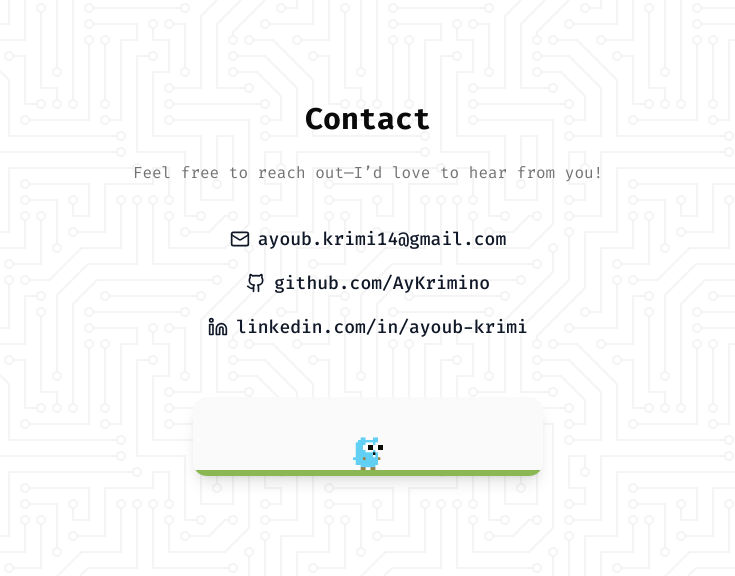
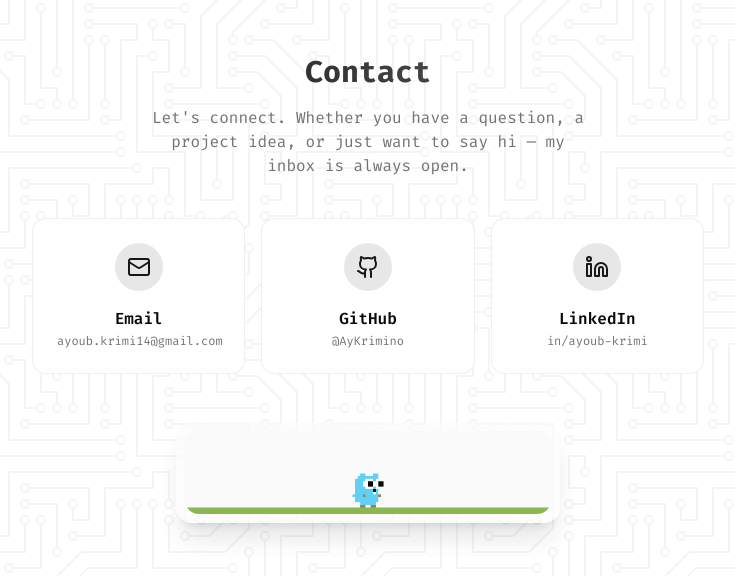
Before and after one commit to AyKrimino/portfolio, a Next.js app: page / in a window 1280 px wide. Shown: the part 5515-6091 px from the top of the page, without its empty margins (272-1007 px from the left). Built offline with nearby package versions, Linux system fonts and the light colour scheme.

Commit message:
refactor(contact): redesign Contact section layout and improve link cards

```diff
--- a/src/components/ContactSection.tsx
+++ b/src/components/ContactSection.tsx
@@ -1,23 +1,29 @@
-import { Github, Linkedin, Mail } from "lucide-react";
+import { Github, Linkedin, Mail, ArrowUpRight } from "lucide-react";
 
 const LINK_ITEMS = [
   {
     id: "gmail",
     url: "mailto:ayoub.krimi14@gmail.com",
-    label: "ayoub.krimi14@gmail.com",
+    label: "Email",
+    detail: "ayoub.krimi14@gmail.com",
     IconComponent: Mail,
+    external: false,
   },
   {
     id: "github",
     url: "https://github.com/AyKrimino",
-    label: "github.com/AyKrimino",
+    label: "GitHub",
+    detail: "@AyKrimino",
     IconComponent: Github,
+    external: true,
   },
   {
     id: "linkedin",
     url: "https://linkedin.com/in/ayoub-krimi",
-    label: "linkedin.com/in/ayoub-krimi",
+    label: "LinkedIn",
+    detail: "in/ayoub-krimi",
     IconComponent: Linkedin,
+    external: true,
   },
 ];
 
@@ -25,30 +31,50 @@ const ContactSection = () => {
   return (
     <section
       id="contact-section"
-      className="min-h-screen flex flex-col items-center justify-center gap-2 lg:gap-4 px-4 sm:px-6 lg:px-8 text-center"
+      className="min-h-screen px-4 sm:px-6 lg:px-8 max-w-3xl mx-auto py-20 flex flex-col justify-center"
     >
-      <h2 className="text-3xl font-bold text-center mb-2">Contact</h2>
-      <p className="text-muted-foreground">
-        Feel free to reach out—I’d love to hear from you!
+      <h2 className="text-3xl font-bold text-center mb-4 bg-gradient-to-r from-foreground to-foreground/60 bg-clip-text text-transparent">
+        Contact
+      </h2>
+
+      <p className="text-center text-muted-foreground mb-10 max-w-md mx-auto">
+        Let&apos;s connect. Whether you have a question, a project idea, or just want to say hi — my inbox is always open.
       </p>
 
-      <div className="flex flex-col gap-4 mt-6">
+      <div className="grid grid-cols-1 sm:grid-cols-3 gap-4 max-w-2xl mx-auto w-full">
         {LINK_ITEMS.map((item) => (
           <a
             key={item.id}
             href={item.url}
-            className="inline-flex items-center justify-center gap-2 text-lg font-medium text-gray-900 dark:text-gray-100 hover:underline hover:text-muted-foreground transition-colors duration-150 ease-in-out"
+            target={item.external ? "_blank" : undefined}
+            rel={item.external ? "noopener noreferrer" : undefined}
+            className="group relative overflow-hidden rounded-xl border border-border/60 bg-card p-6 text-center transition-all duration-300 hover:border-border hover:shadow-lg hover:-translate-y-1"
           >
-            <item.IconComponent className="h-5 w-5" />
-            {item.label}
+            <div className="absolute inset-x-0 top-0 h-1 bg-gradient-to-r from-primary/60 to-primary/20 opacity-0 group-hover:opacity-100 transition-opacity duration-300" />
+
+            <div className="inline-flex items-center justify-center w-12 h-12 rounded-full bg-primary/10 text-primary mb-4 transition-transform duration-300 group-hover:scale-110">
+              <item.IconComponent className="h-6 w-6" />
+            </div>
+
+            <h3 className="text-base font-semibold mb-0.5">{item.label}</h3>
+            <p className="text-xs text-muted-foreground">{item.detail}</p>
+
+            {item.external && (
+              <ArrowUpRight className="absolute top-3 right-3 h-4 w-4 text-muted-foreground opacity-0 group-hover:opacity-100 transition-opacity duration-300" />
+            )}
           </a>
         ))}
       </div>
-      <img
-        src="demo.gif"
-        alt="demo"
-        className="mx-auto mt-10 max-w-[260px] sm:max-w-[300px] lg:max-w-[350px] w-full h-auto rounded-xl shadow-lg object-contain transition-transform duration-200 ease-in-out hover:scale-105 hover:shadow-xl"
-      />
+
+      <div className="mx-auto mt-12 max-w-sm">
+        <div className="relative p-2 rounded-2xl bg-gradient-to-br from-muted/20 to-muted/5 backdrop-blur-sm border border-white/10 dark:border-white/20 shadow-xl transition duration-300 ease-out hover:-translate-y-1 hover:shadow-2xl hover:brightness-105">
+          <img
+            src="demo.gif"
+            alt="Portfolio demo"
+            className="w-full h-auto rounded-xl object-contain transition-transform duration-200 ease-in-out hover:scale-105"
+          />
+        </div>
+      </div>
     </section>
   );
 };
--- a/src/components/HeroSection.tsx
+++ b/src/components/HeroSection.tsx
@@ -23,7 +23,7 @@ const HeroSection = () => {
         Ayoub Krimi
       </h1>
       <h3 className="max-w-2xl font-medium text-lg sm:text-xl lg:text-2xl text-muted-foreground leading-relaxed">
-    Software Developer | Specializing in Distributed Systems & Microservices | <strong>Go</strong>, <strong>React/Next.js</strong> | Building Scalable, High-Concurrency Solutions
+        Software Developer | Specializing in Distributed Systems & Microservices | <strong>Go</strong>, <strong>React/Next.js</strong> | Building Scalable, High-Concurrency Solutions
       </h3>
       <div className="flex items-center justify-center flex-wrap gap-4 px-14 md:px-8">
         {GOPHERS.map((gopher) => (
```
